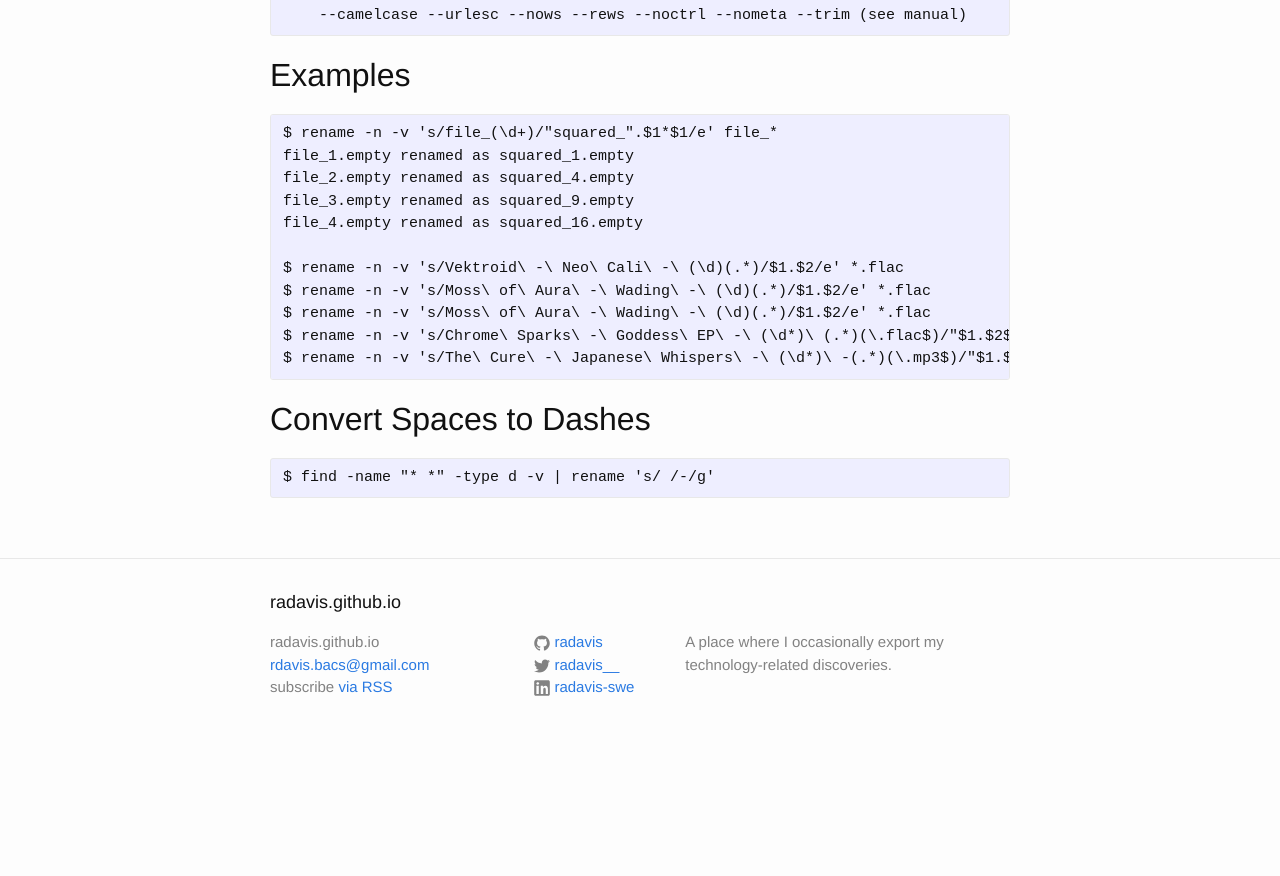
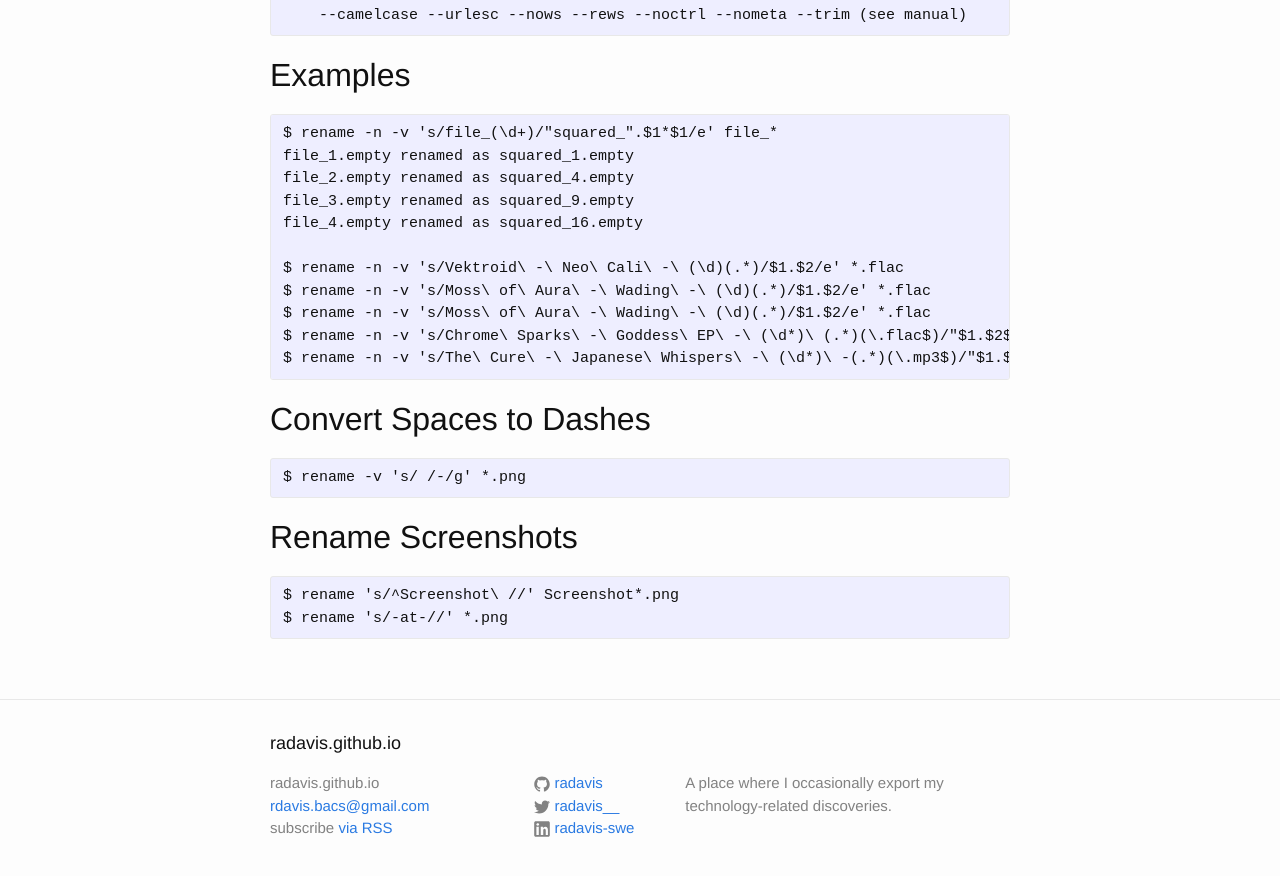
Before and after one commit to radavis/radavis.github.io, a Jekyll site: the page built from _posts/2017-10-01-notes-on-the-rename-command.md, in a window 1280 px wide and 900 px high, scrolled down 1235 px. Shown: the top 876 px of the window. Built offline with Jekyll 4.4.1, drawn with Linux system fonts in a browser that asks for light colours; before the commit the page ends 1994 px from its top, so only the background shows below that.

Commit message:
Updates to rename article

````diff
--- a/_posts/2017-10-01-notes-on-the-rename-command.md
+++ b/_posts/2017-10-01-notes-on-the-rename-command.md
@@ -75,5 +75,12 @@ $ rename -n -v 's/The\ Cure\ -\ Japanese\ Whispers\ -\ (\d*)\ -(.*)(\.mp3$)/"$1.
 ## Convert Spaces to Dashes
 
 ```no-highlight
-$ find -name "* *" -type d -v | rename 's/ /-/g'
+$ rename -v 's/ /-/g' *.png
 ```
+
+## Rename Screenshots
+
+```no-highlight
+$ rename 's/^Screenshot\ //' Screenshot*.png
+$ rename 's/-at-//' *.png
+```
````
